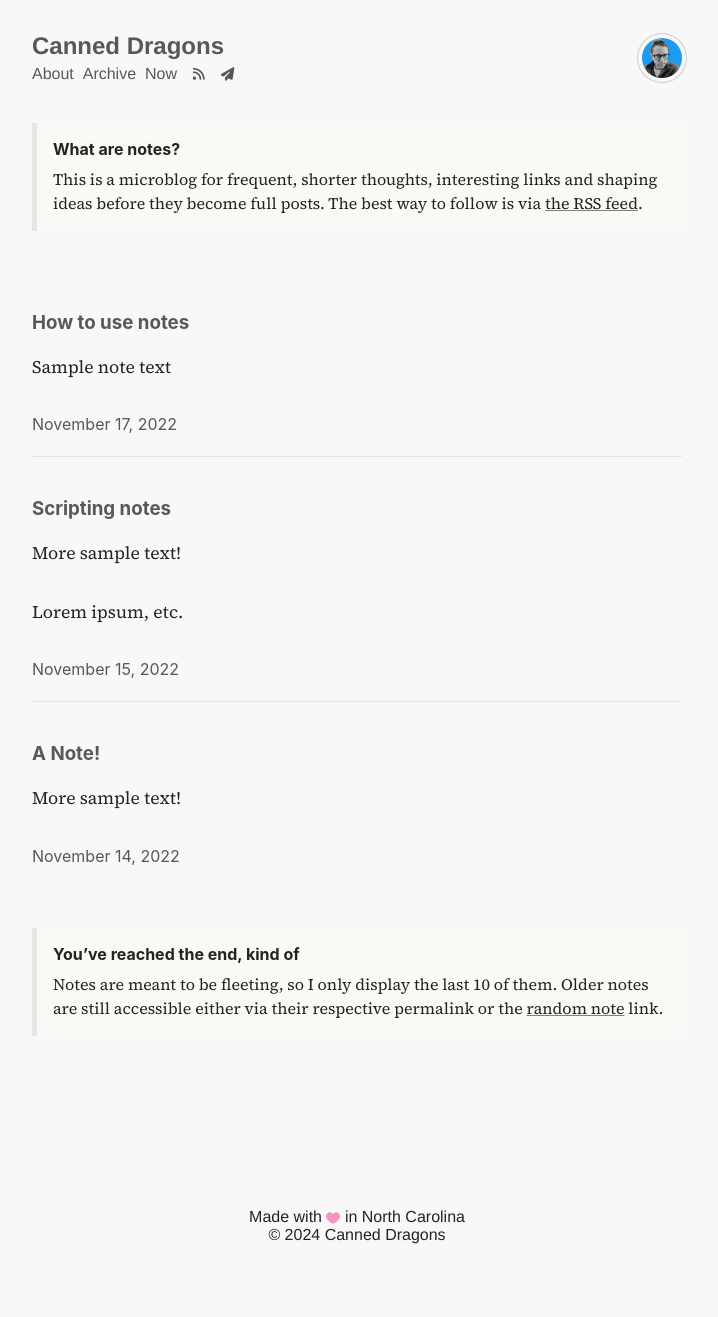
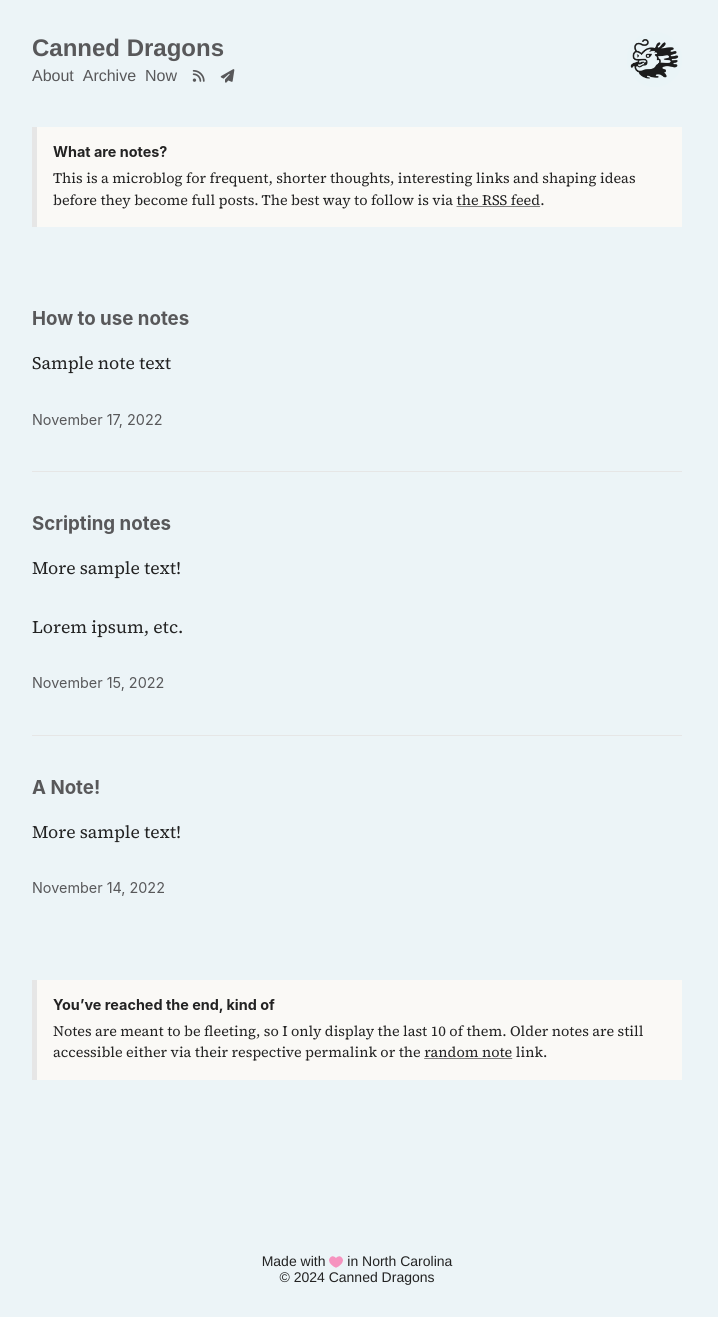
Before and after one commit to frostedechoes/canneddragons, a Jekyll site: the page built from _no-index/notes.md, in a window 1280 px wide. Shown: the whole page, without its empty margins (283-1001 px from the left). Built offline with Jekyll 4.4.1, drawn with Linux system fonts in a browser that asks for light colours; nearby versions of some CDN libraries; before the commit the page ends 1276 px from its top, so only the background shows below that.

Commit message:
style changes

```diff
--- a/_includes/header.html
+++ b/_includes/header.html
@@ -5,6 +5,6 @@
 			<a href="/about" title="About">About</a>&nbsp;&nbsp;<a href="/archive" title="Archive">Archive</a>&nbsp;&nbsp;<a href="/now" title="Now">Now</a>&nbsp;&nbsp;<a href="/feed.xml">RSS</a>&nbsp;&nbsp;<a href="/contact" title="Contact">Contact</a>
 		</nav></nav>
 		<nav class="right-section">
-			<img src="/static/about-pictures/blue-avatar.png" class="avatar">
+			<img src="/static/about-pictures/pale-blue-dragon.png" class="avatar">
 		</nav>
 </header>
--- a/css/main.scss
+++ b/css/main.scss
@@ -18,7 +18,7 @@ $text-width: 600px;
   --line-height: 2rem;
   --h1-font-size: 1.5rem;
   --h2-font-size: 1.125rem;
-  --small-font-size: 1rem;
+  --small-font-size: .9rem;
   --text-width: 650px;
   --quote-font-size:.95rem
   --nav-font: -apple-system,system-ui,BlinkMacSystemFont,"Segoe UI",Roboto,"Helvetica Neue",Arial,sans-serif;
@@ -47,7 +47,7 @@ html {
   --light-border-color: hsl(0, 0%, 90%);
   --light-text-color: hsl(240, 1%, 35%);
   --link-color: #499aec;
-  --main-background-color: #f8f8f8;
+  --main-background-color: #ecf4f7;
   --main-text-color: #232323;
   --underline-color: hsl(0, 0%, 50%);
 }
@@ -102,10 +102,10 @@ p, li, details, summary {
 
 .avatar {
   display: block;
-	width: 40px;
-	height: 40px;
+	width: 55px;
+	height: 55px;
 	border-radius: 50%;
-  box-shadow: 0 0 0 4px var(--main-background-color), 0 0 0 5px #ccc;
+
 }
 
 header {
@@ -622,6 +622,7 @@ sup {
 .note-date-line {
   color: var(--light-text-color);
   font-size: var(--small-font-size);
+  margin-bottom: 20px;
   a {
     color: var(--light-text-color);
     text-decoration: none;
@@ -698,8 +699,7 @@ margin-top: 20px;
   display: block;
 text-align: center;
    font-family: "Helvetica Neue", Helvetica, Arial, sans-serif;
-  font-size: var(--small-font-size);
-  color: var(--text);
+  font-size: 14px;
   }
 
 .icon {
```
